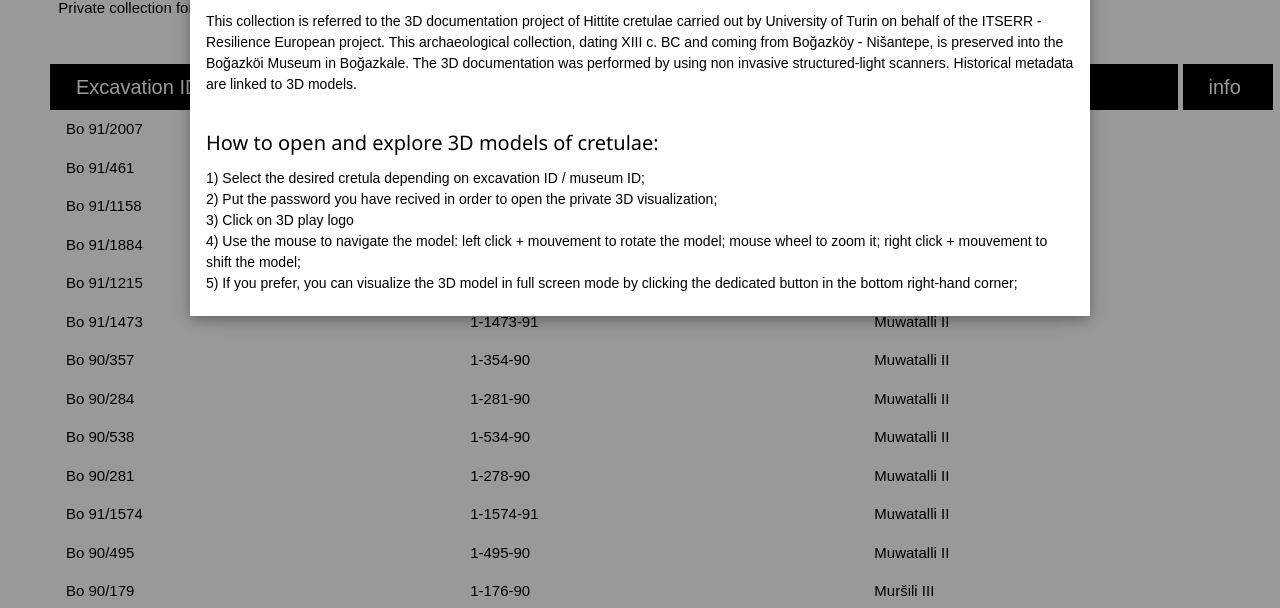
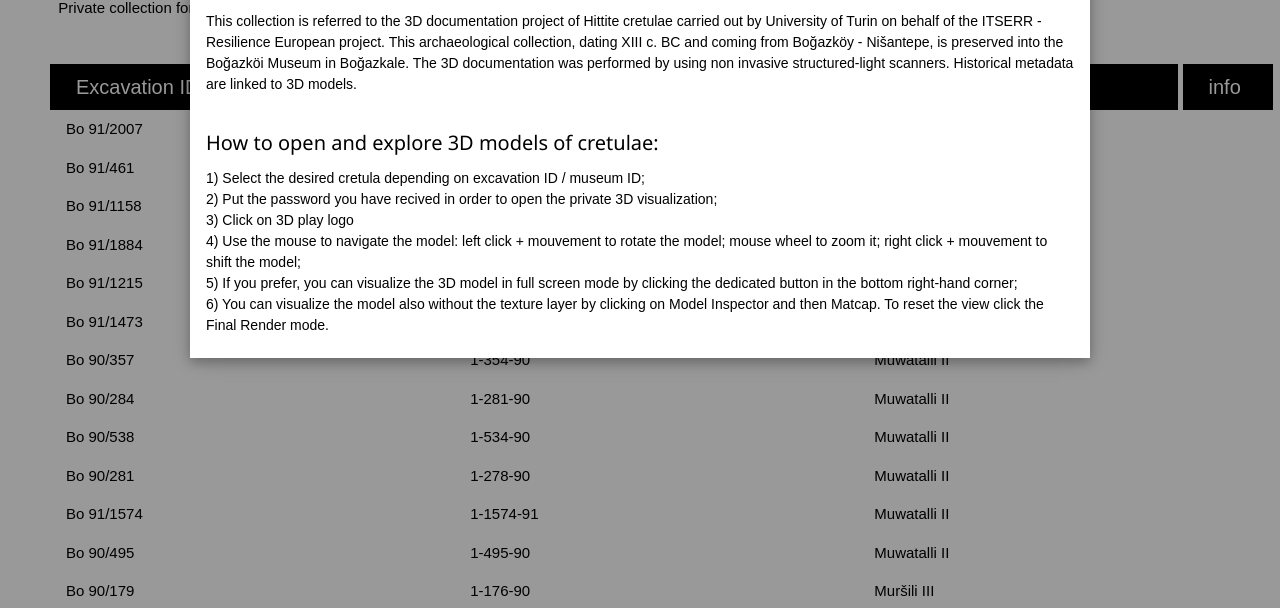
Before and after one commit to filippodiara/Bogazkale-3D-cretulae-catalogue, a plain HTML site: page index.html in a window 1280 px wide. Both pictures are taken after a click on the button "info". Shown: the part 190-798 px from the top of the page. Drawn offline with nearby package versions, Linux system fonts and the light colour scheme.

Commit message:
Update index.html

```diff
--- a/index.html
+++ b/index.html
@@ -77,7 +77,8 @@
 		<p style="color:black; font-size: 14px"> 3) Click on 3D play logo </p>
 		<p style="color:black; font-size: 14px"> 4) Use the mouse to navigate the model: left click + mouvement to rotate the model; mouse wheel to zoom it; right click + mouvement to shift the model; </p>
 		<p style="color:black; font-size: 14px"> 5) If you prefer, you can visualize the 3D model in full screen mode by clicking the dedicated button in the bottom right-hand corner; </p>
-	  </div>
+	<p style="color:black; font-size: 14px"> 6) You can visualize the model also without the texture layer by clicking on Model Inspector and then Matcap. To reset the view click the Final Render mode. </p>
+      </div>
 
 	  &nbsp
     </div>
```
